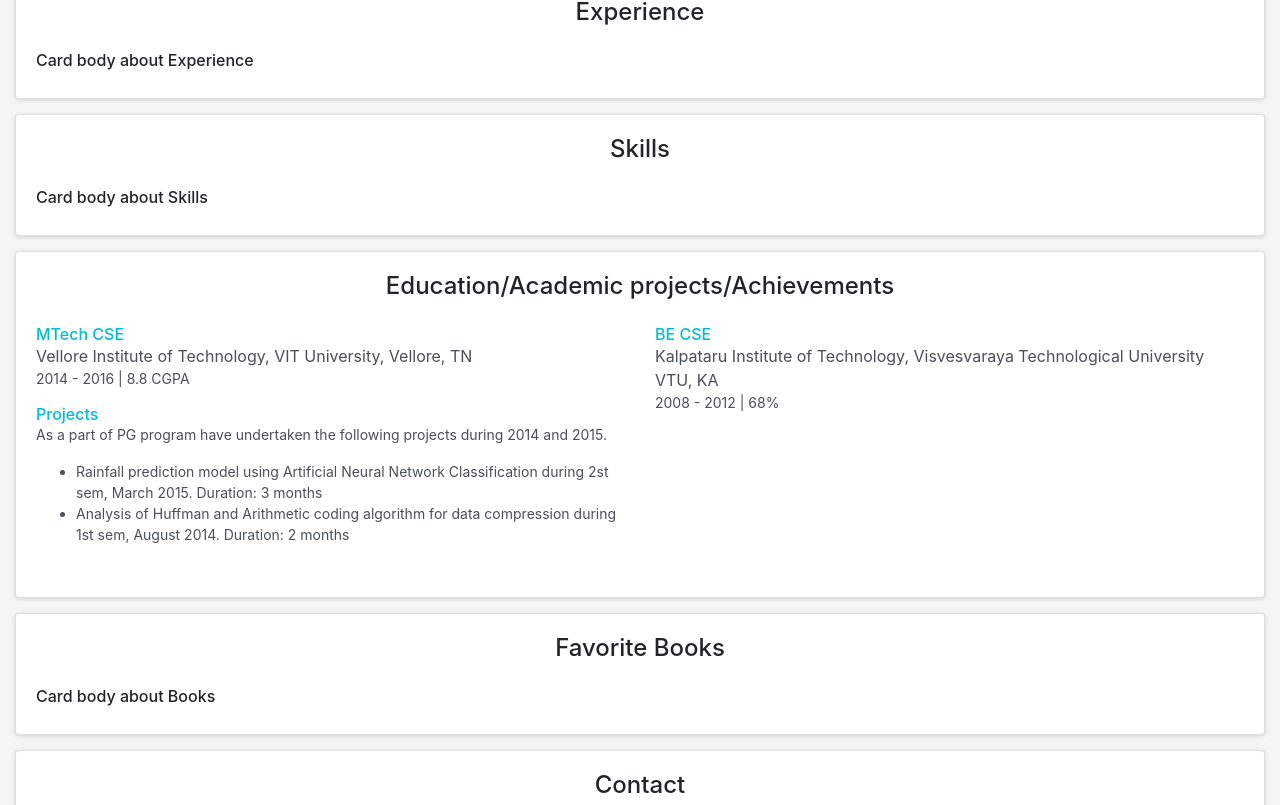
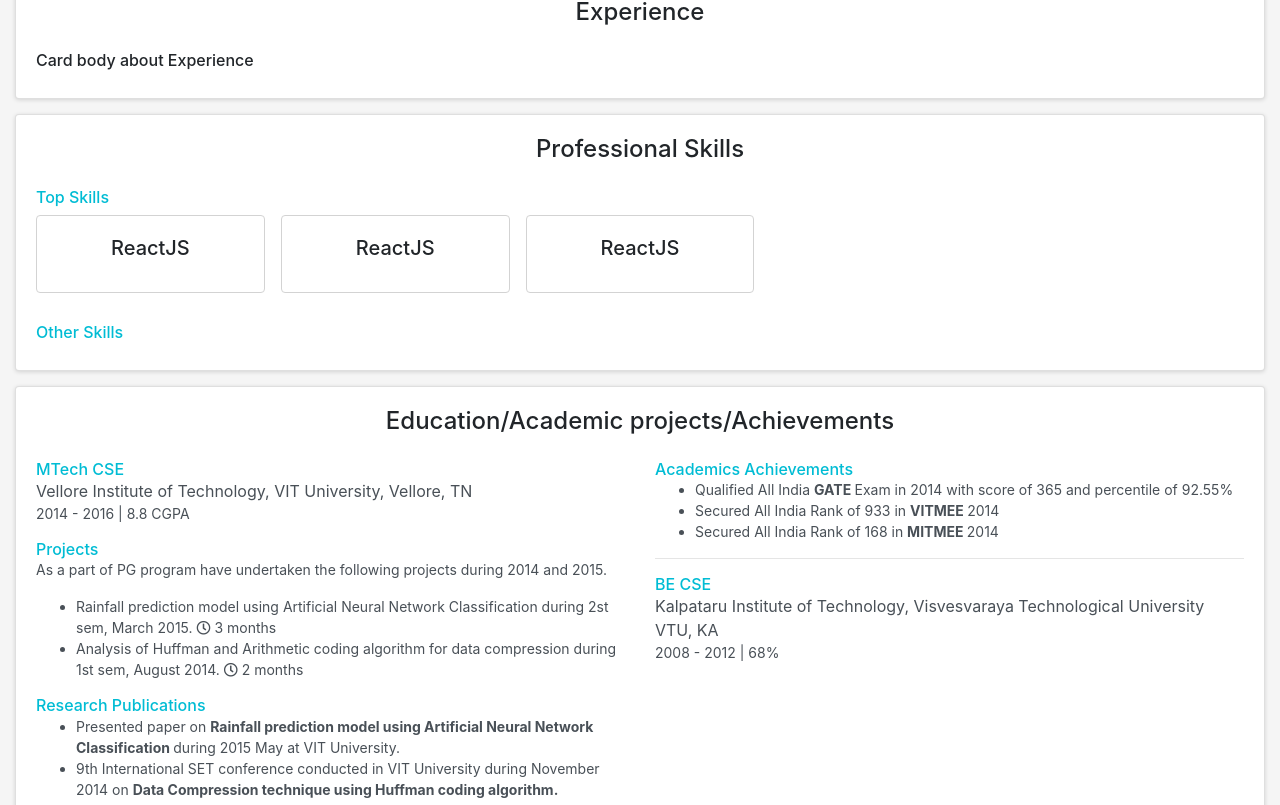
Before and after one commit to pravn27/dev-portfolio, a React (Create React App) app: page / in a window 1280 px wide. Shown: the part 415-1220 px from the top of the page. Built offline with nearby package versions, Linux system fonts and the light colour scheme.

Commit message:
Added Education with achivements & skills template

```diff
--- a/src/sections/Education/Education.js
+++ b/src/sections/Education/Education.js
@@ -22,15 +22,51 @@ const Education = () => {
           <ul className="secondary-color subtitle-text">
             <li>
               Rainfall prediction model using Artificial Neural Network
-              Classification during 2st sem, March 2015. Duration: 3 months
+              Classification during 2st sem, March 2015.{" "}
+              <i class="far fa-clock"></i> 3 months
             </li>
             <li>
               Analysis of Huffman and Arithmetic coding algorithm for data
-              compression during 1st sem, August 2014. Duration: 2 months
+              compression during 1st sem, August 2014.{" "}
+              <i class="far fa-clock"></i> 2 months
             </li>
           </ul>
+          <Title>Research Publications</Title>
+          <ul className="secondary-color subtitle-text">
+            <li>
+              Presented paper on{" "}
+              <strong>
+                Rainfall prediction model using Artificial Neural Network
+                Classification{" "}
+              </strong>
+              during 2015 May at VIT University.
+            </li>
+            <li>
+              9th International SET conference conducted in VIT University
+              during November 2014 on{" "}
+              <strong>
+                {" "}
+                Data Compression technique using Huffman coding algorithm.
+              </strong>
+            </li>
+          </ul>
+          <hr className="d-block d-sm-none d-none d-sm-block d-md-none d-lg-none mb-0" />
         </div>
         <div className="col-md-6 mb-3">
+          <Title>Academics Achievements</Title>
+          <ul className="secondary-color subtitle-text">
+            <li>
+              Qualified All India <strong> GATE </strong> Exam in 2014 with
+              score of 365 and percentile of 92.55%
+            </li>
+            <li>
+              Secured All India Rank of 933 in <strong> VITMEE </strong>2014
+            </li>
+            <li>
+              Secured All India Rank of 168 in <strong> MITMEE </strong> 2014
+            </li>
+          </ul>
+          <hr />
           <Title>BE CSE</Title>
           <p className="m-0 secondary-color">
             Kalpataru Institute of Technology, Visvesvaraya Technological
--- a/src/sections/Skills/Skills.js
+++ b/src/sections/Skills/Skills.js
@@ -1,10 +1,29 @@
 import React from "react";
 import CustomCard from "../../components/CustomCard/CustomCard";
+import { Title, TopSkillsContainer, SkillCardContainer } from "./Styled";
 
 const Skills = () => {
   return (
-    <CustomCard title="Skills">
-      <h6>Card body about Skills</h6>
+    <CustomCard title="Professional Skills">
+      <Title>Top Skills</Title>
+      <TopSkillsContainer>
+        <SkillCardContainer className="card">
+          <div className="card-body">
+            <h5 className="card-title">ReactJS</h5>
+          </div>
+        </SkillCardContainer>
+        <SkillCardContainer className="card">
+          <div className="card-body">
+            <h5 className="card-title">ReactJS</h5>
+          </div>
+        </SkillCardContainer>
+        <SkillCardContainer className="card">
+          <div className="card-body">
+            <h5 className="card-title">ReactJS</h5>
+          </div>
+        </SkillCardContainer>
+      </TopSkillsContainer>
+      <Title>Other Skills</Title>
     </CustomCard>
   );
 };
--- a/src/sections/Skills/Styled.js
+++ b/src/sections/Skills/Styled.js
@@ -1 +1,39 @@
 import styled from "styled-components";
+
+export const Title = styled.h6`
+  color: ${({ theme: { primaryColor } }) => primaryColor};
+`;
+
+export const TopSkillsContainer = styled.div`
+  display: grid;
+  gap: 1rem;
+  padding-bottom: 30px;
+
+  // Small devices (mobiles)
+  @media (min-width: 576px) {
+    grid-template-columns: repeat(2, 1fr);
+  }
+  // Medium devices (tablets)
+  @media (min-width: 768px) {
+    grid-template-columns: repeat(3, 1fr);
+  }
+  // Large devices (Desktop)
+  @media (min-width: 992px) {
+    grid-template-columns: repeat(4, 1fr);
+  }
+  // Extra large devices (Large desktop)
+  @media (min-width: 1200px) {
+    grid-template-columns: repeat(5, 1fr);
+  }
+`;
+
+export const SkillCardContainer = styled.div`
+  text-align: center;
+  border: 1px solid lightgray;
+  border-radius: 4px;
+
+  :hover {
+    transform: scale(1.02);
+    box-shadow: 0 4px 8px 0 rgba(0, 0, 0, 0.2), 0 6px 20px 0 rgba(0, 0, 0, 0.19);
+  }
+`;
```
